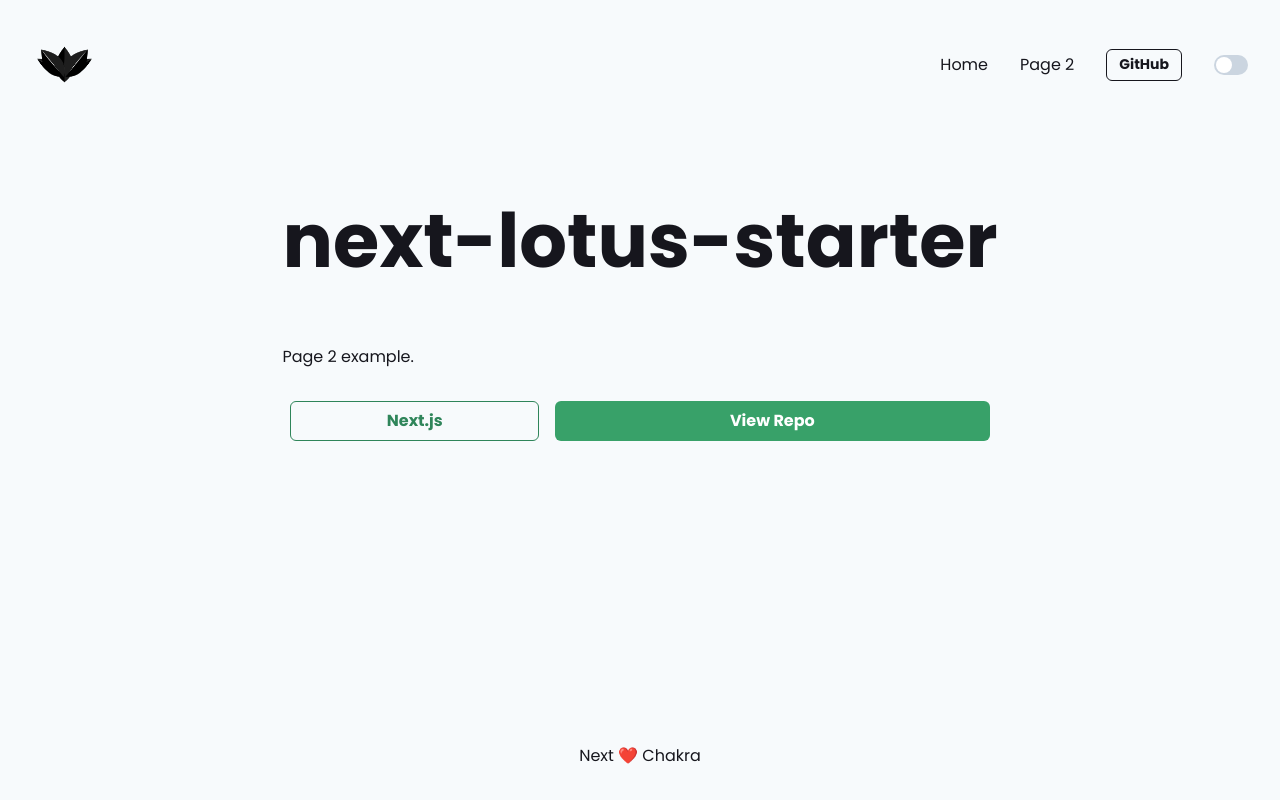
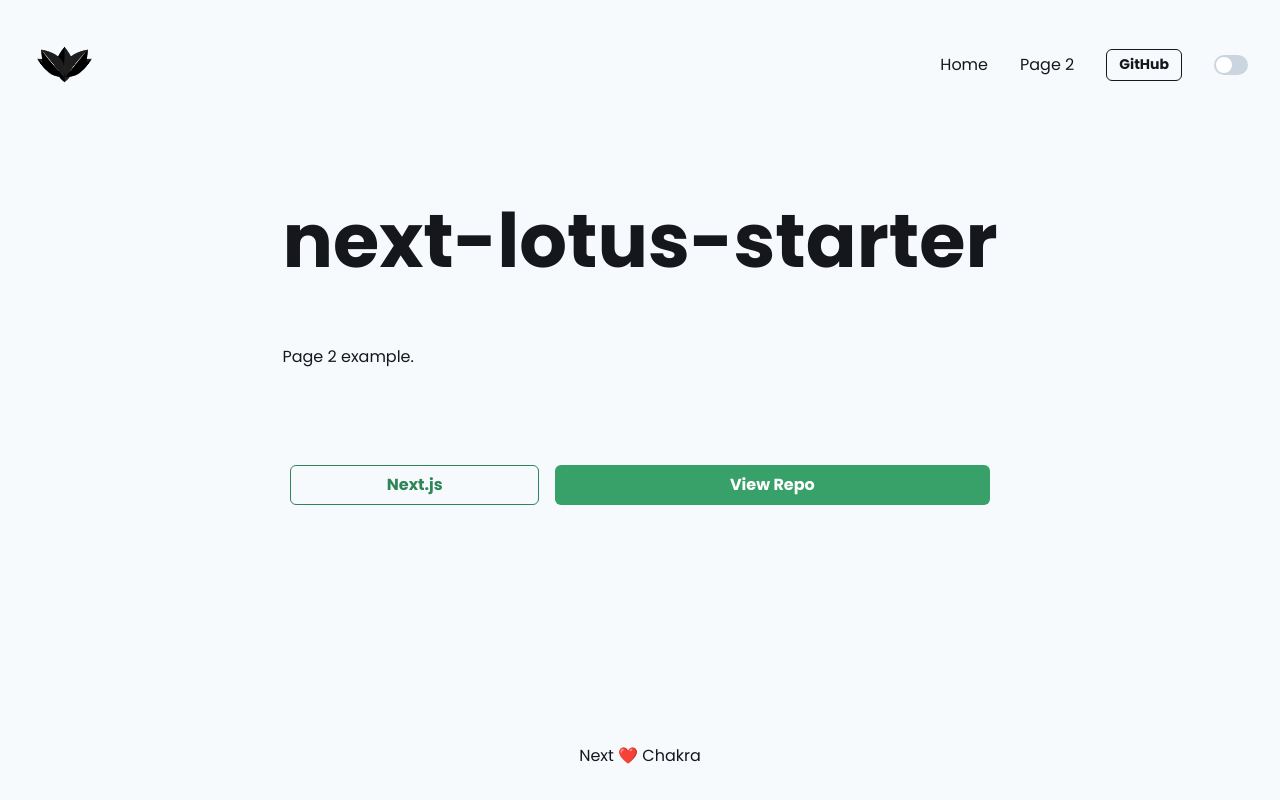
Before and after one commit to ayuhito/next-lotus-starter, a Next.js app: page /page2 in a window 1280 px wide. Built offline with nearby package versions, Linux system fonts and the light colour scheme.

Commit message:
fix: update all repo details

```diff
--- a/src/pages/page2.tsx
+++ b/src/pages/page2.tsx
@@ -16,7 +16,7 @@ const Page2 = () => (
     <Navbar />
     <Main>
       <Hero />
-      <Text>Page 2 example.</Text>
+      <Text pb="4rem">Page 2 example.</Text>
       <CTA />
     </Main>
     <Footer />
```
Also changed, not shown: package.json (+11 -1 lines).
